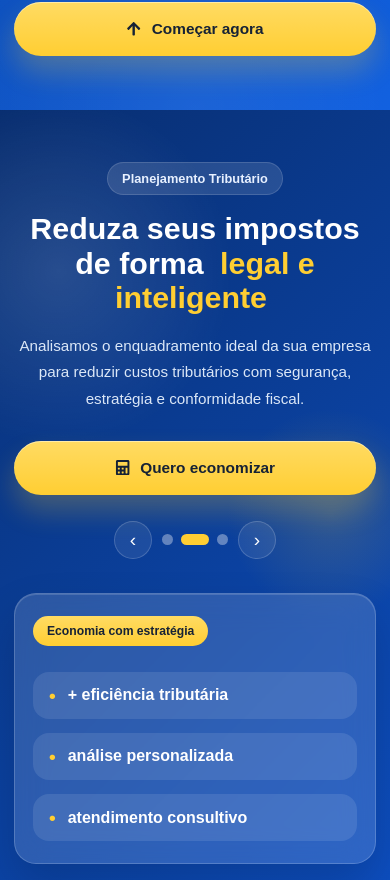
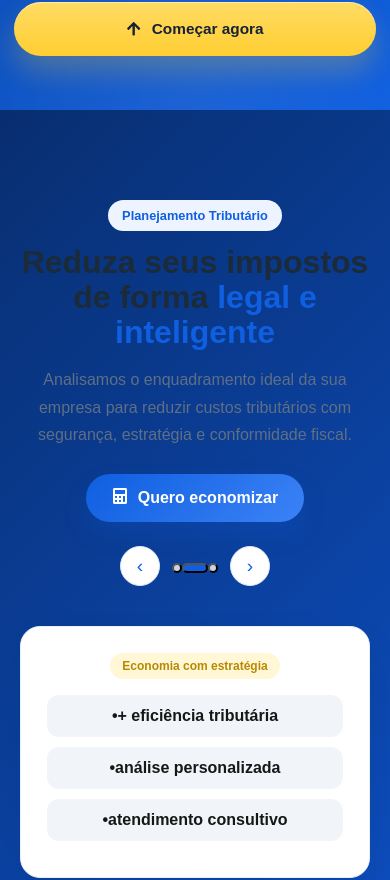
Before and after one commit to Alvarado433/Contabilidade, a Next.js app: page / in a window 390 px wide. Shown: the part 3393-4273 px from the top of the page. Built offline with nearby package versions, Linux system fonts and the light colour scheme.

Commit message:
atualizando carrossel

```diff
--- a/public/carrosse/carrossel.css
+++ b/public/carrosse/carrossel.css
@@ -1,340 +1,209 @@
 .banner-carrossel {
   position: relative;
-  overflow: hidden;
-  padding: 78px 20px;
-}
-
-.banner-carrossel::before {
-  content: "";
-  position: absolute;
-  inset: 0;
-  background:
-    radial-gradient(circle at 15% 20%, rgba(255, 255, 255, 0.12), transparent 24%),
-    radial-gradient(circle at 85% 50%, rgba(255, 206, 50, 0.16), transparent 20%);
-  pointer-events: none;
+  padding: 90px 20px;
+  background: #ffffff;
 }
 
 .banner-carrossel__container {
-  position: relative;
-  z-index: 2;
   width: 100%;
   max-width: 1240px;
   margin: 0 auto;
   display: grid;
   grid-template-columns: 1.1fr 0.9fr;
   align-items: center;
-  gap: 48px;
+  gap: 56px;
 }
 
+/* TEXTO */
 .banner-carrossel__conteudo {
+  color: #1c2b3a;
+}
+
+.banner-carrossel__tag {
+  display: inline-block;
+  margin-bottom: 14px;
+  padding: 8px 14px;
+  border-radius: 999px;
+  background: #eef4ff;
+  color: #0f5fe0;
+  font-size: 0.8rem;
+  font-weight: 700;
+}
+
+.banner-carrossel__titulo {
+  margin: 0 0 16px;
+  font-size: clamp(2rem, 4vw, 3rem);
+  font-weight: 800;
+  line-height: 1.1;
+}
+
+.banner-carrossel__titulo-destaque {
+  color: #0f5fe0;
+}
+
+.banner-carrossel__descricao {
+  margin-bottom: 26px;
+  color: #5f6f85;
+  font-size: 1rem;
+  line-height: 1.7;
+}
+
+/* BOTÃO */
+.banner-carrossel__botao {
+  display: inline-flex;
+  align-items: center;
+  gap: 10px;
+  padding: 14px 26px;
+  border-radius: 999px;
+  background: linear-gradient(135deg, #0f5fe0, #3b82f6);
+  color: #ffffff;
+  font-weight: 700;
+  text-decoration: none;
+  box-shadow: 0 12px 24px rgba(15, 95, 224, 0.2);
+  transition: 0.25s;
+}
+
+.banner-carrossel__botao:hover {
+  transform: translateY(-3px);
+  box-shadow: 0 16px 28px rgba(15, 95, 224, 0.3);
+}
+
+/* CONTROLES */
+.banner-carrossel__controles {
+  display: flex;
+  align-items: center;
+  gap: 12px;
+  margin-top: 24px;
+}
+
+.banner-carrossel__arrow {
+  width: 40px;
+  height: 40px;
+  border-radius: 50%;
+  border: 1px solid #dbe7f7;
+  background: #fff;
+  color: #0f5fe0;
+  font-size: 1.2rem;
+  cursor: pointer;
+  transition: 0.2s;
+}
+
+.banner-carrossel__arrow:hover {
+  background: #0f5fe0;
   color: #fff;
 }
 
-.banner-carrossel__tag {
-  display: inline-flex;
-  align-items: center;
-  justify-content: center;
-  margin-bottom: 16px;
-  padding: 8px 14px;
+/* DOTS */
+.banner-carrossel__dot {
+  width: 10px;
+  height: 10px;
   border-radius: 999px;
-  background: rgba(255, 255, 255, 0.12);
-  color: #e7f0ff;
-  font-size: 0.8rem;
-  font-weight: 700;
-  border: 1px solid rgba(255, 255, 255, 0.14);
-}
-
-.banner-carrossel__titulo {
-  margin: 0 0 18px;
-  max-width: 720px;
-  font-size: clamp(2rem, 4vw, 3.4rem);
-  line-height: 1.08;
-  font-weight: 900;
-  color: #fff;
-}
-
-.banner-carrossel__titulo-destaque {
-  color: #ffce32;
-  margin: 0 8px;
-}
-
-.banner-carrossel__descricao {
-  max-width: 620px;
-  margin: 0 0 28px;
-  color: #dbe7f7;
-  font-size: 1rem;
-  line-height: 1.85;
-}
-
-.banner-carrossel__botao {
-  display: inline-flex;
-  align-items: center;
-  justify-content: center;
-  gap: 10px;
-  min-height: 54px;
-  padding: 14px 28px;
-  border-radius: 999px;
-  background: linear-gradient(180deg, #ffdb63 0%, #ffce32 100%);
-  color: #162235;
-  text-decoration: none;
-  font-size: 0.96rem;
-  font-weight: 800;
-  box-shadow:
-    0 16px 28px rgba(255, 206, 50, 0.24),
-    inset 0 1px 0 rgba(255, 255, 255, 0.45);
-  transition:
-    transform 0.28s ease,
-    box-shadow 0.28s ease,
-    filter 0.28s ease;
-}
-
-.banner-carrossel__botao:hover {
-  transform: translateY(-4px);
-  box-shadow:
-    0 22px 34px rgba(255, 206, 50, 0.3),
-    inset 0 1px 0 rgba(255, 255, 255, 0.52);
-}
-
-.banner-carrossel__botao-icone {
-  display: inline-flex;
-  align-items: center;
-  justify-content: center;
-}
-
-.banner-carrossel__controles {
-  display: flex;
-  align-items: center;
-  gap: 14px;
-  margin-top: 26px;
-}
-
-.banner-carrossel__arrow {
-  width: 42px;
-  height: 42px;
-  border: 1px solid rgba(255, 255, 255, 0.18);
-  border-radius: 50%;
-  background: rgba(255, 255, 255, 0.08);
-  color: #fff;
-  font-size: 1.4rem;
-  cursor: pointer;
-  transition: all 0.25s ease;
-}
-
-.banner-carrossel__arrow:hover {
-  background: rgba(255, 255, 255, 0.16);
-  transform: translateY(-2px);
-}
-
-.banner-carrossel__dots {
-  display: flex;
-  align-items: center;
-  gap: 8px;
-}
-
-.banner-carrossel__dot {
-  width: 11px;
-  height: 11px;
-  border: none;
-  border-radius: 999px;
-  background: rgba(255, 255, 255, 0.36);
-  cursor: pointer;
-  transition: all 0.25s ease;
+  background: #cbd5e1;
 }
 
 .banner-carrossel__dot.is-active {
-  width: 28px;
-  background: #ffce32;
+  width: 26px;
+  background: #0f5fe0;
 }
 
-.banner-carrossel__card-area {
-  display: flex;
-  justify-content: center;
+/* CARD */
+.banner-carrossel__card {
+  width: 100%;
+  max-width: 360px;
+  padding: 26px;
+  border-radius: 20px;
+  background: #ffffff;
+  border: 1px solid #e6eef8;
+  box-shadow: 0 20px 40px rgba(0, 0, 0, 0.08);
 }
 
-.banner-carrossel__card {
-  position: relative;
-  width: 100%;
-  max-width: 360px;
-  min-height: 320px;
-  padding: 28px 22px;
-  border-radius: 26px;
-  background: rgba(255, 255, 255, 0.14);
-  border: 1px solid rgba(255, 255, 255, 0.18);
-  backdrop-filter: blur(16px);
-  -webkit-backdrop-filter: blur(16px);
-  box-shadow:
-    0 22px 46px rgba(0, 0, 0, 0.16),
-    inset 0 1px 0 rgba(255, 255, 255, 0.14);
+/* BADGE */
+.banner-carrossel__badge {
+  display: inline-block;
+  margin-bottom: 16px;
+  padding: 6px 12px;
+  border-radius: 999px;
+  background: #fff7d6;
+  color: #b88900;
+  font-weight: 700;
+  font-size: 0.75rem;
 }
 
-.banner-carrossel__badge {
-  display: inline-flex;
-  align-items: center;
-  justify-content: center;
-  margin-bottom: 18px;
-  padding: 8px 14px;
-  border-radius: 999px;
-  background: linear-gradient(180deg, #ffdb63 0%, #ffce32 100%);
-  color: #162235;
-  font-size: 0.76rem;
-  font-weight: 800;
-}
-
+/* FOTO */
 .banner-carrossel__foto-wrap {
-  width: 152px;
-  height: 152px;
-  margin: 12px auto 18px;
+  width: 140px;
+  height: 140px;
+  margin: 10px auto 16px;
   border-radius: 50%;
   overflow: hidden;
-  padding: 5px;
-  background: linear-gradient(135deg, rgba(255,255,255,0.35), rgba(255,206,50,0.4));
+  background: #f1f5f9;
 }
 
 .banner-carrossel__foto {
   width: 100%;
   height: 100%;
   object-fit: cover;
-  border-radius: 50%;
-  display: block;
-  background: #eef2f7;
 }
 
+/* INFO */
 .banner-carrossel__info {
-  background: #ffffff;
-  border-radius: 18px;
-  padding: 18px 16px;
   text-align: center;
 }
 
 .banner-carrossel__info h3 {
   margin: 0;
-  color: #162235;
-  font-size: 1.08rem;
+  font-size: 1.05rem;
   font-weight: 800;
 }
 
 .banner-carrossel__info p {
-  margin: 6px 0 0;
-  color: #667085;
-  font-size: 0.92rem;
+  margin-top: 6px;
+  color: #6b7a90;
+  font-size: 0.9rem;
 }
 
-.banner-carrossel__metricas {
-  display: flex;
-  flex-direction: column;
-  gap: 14px;
-  margin-top: 8px;
-}
-
+/* MÉTRICAS */
 .banner-carrossel__metrica-item {
-  display: flex;
-  align-items: center;
-  gap: 12px;
-  padding: 14px 16px;
-  border-radius: 16px;
-  background: rgba(255, 255, 255, 0.1);
-  color: #fff;
+  padding: 12px;
+  border-radius: 12px;
+  background: #f1f5f9;
+  margin-bottom: 10px;
   font-weight: 600;
 }
 
-.banner-carrossel__metrica-icon {
-  color: #ffce32;
-  font-size: 1.2rem;
-  line-height: 1;
-}
-
-.banner-carrossel__tabela {
-  display: flex;
-  flex-direction: column;
-  gap: 12px;
-}
-
+/* TABELA */
 .banner-carrossel__linha {
-  padding: 14px 16px;
-  border-radius: 16px;
-  background: rgba(255, 255, 255, 0.1);
+  padding: 12px;
+  border-radius: 12px;
+  background: #f8fafc;
+  margin-bottom: 10px;
 }
 
 .banner-carrossel__linha h4 {
-  margin: 0 0 6px;
-  color: #fff;
-  font-size: 1rem;
+  margin: 0;
+  font-size: 0.95rem;
   font-weight: 700;
 }
 
 .banner-carrossel__linha p {
-  margin: 0;
-  color: #dbe7f7;
-  font-size: 0.92rem;
-  line-height: 1.6;
+  margin-top: 4px;
+  font-size: 0.85rem;
+  color: #6b7a90;
 }
 
+/* RESPONSIVO */
 @media (max-width: 991px) {
-  .banner-carrossel {
-    padding: 60px 16px;
-  }
-
   .banner-carrossel__container {
     grid-template-columns: 1fr;
-    gap: 34px;
-  }
-
-  .banner-carrossel__conteudo {
+    gap: 40px;
     text-align: center;
   }
 
-  .banner-carrossel__titulo,
-  .banner-carrossel__descricao {
-    margin-left: auto;
-    margin-right: auto;
+  .banner-carrossel__card {
+    margin: 0 auto;
   }
 
   .banner-carrossel__controles {
     justify-content: center;
   }
-
-  .banner-carrossel__card {
-    max-width: 380px;
-    min-height: auto;
-  }
 }
-
-@media (max-width: 576px) {
-  .banner-carrossel {
-    padding: 52px 14px;
-  }
-
-  .banner-carrossel__titulo {
-    font-size: 1.9rem;
-    line-height: 1.14;
-  }
-
-  .banner-carrossel__descricao {
-    font-size: 0.95rem;
-    line-height: 1.75;
-  }
-
-  .banner-carrossel__botao {
-    width: 100%;
-  }
-
-  .banner-carrossel__controles {
-    gap: 10px;
-  }
-
-  .banner-carrossel__arrow {
-    width: 38px;
-    height: 38px;
-    font-size: 1.2rem;
-  }
-
-  .banner-carrossel__card {
-    padding: 22px 18px;
-    border-radius: 22px;
-  }
-
-  .banner-carrossel__foto-wrap {
-    width: 132px;
-    height: 132px;
-  }
-}
```
